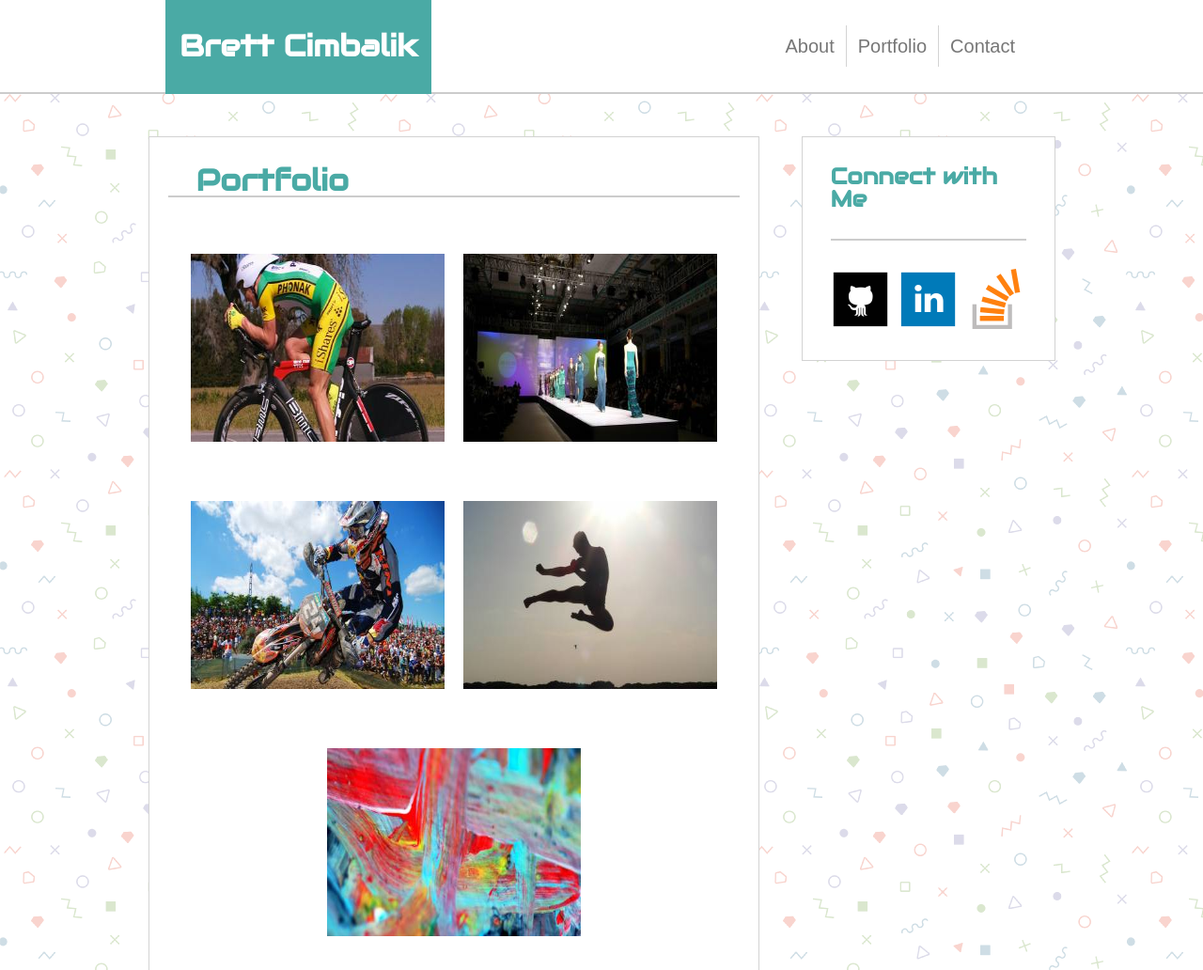
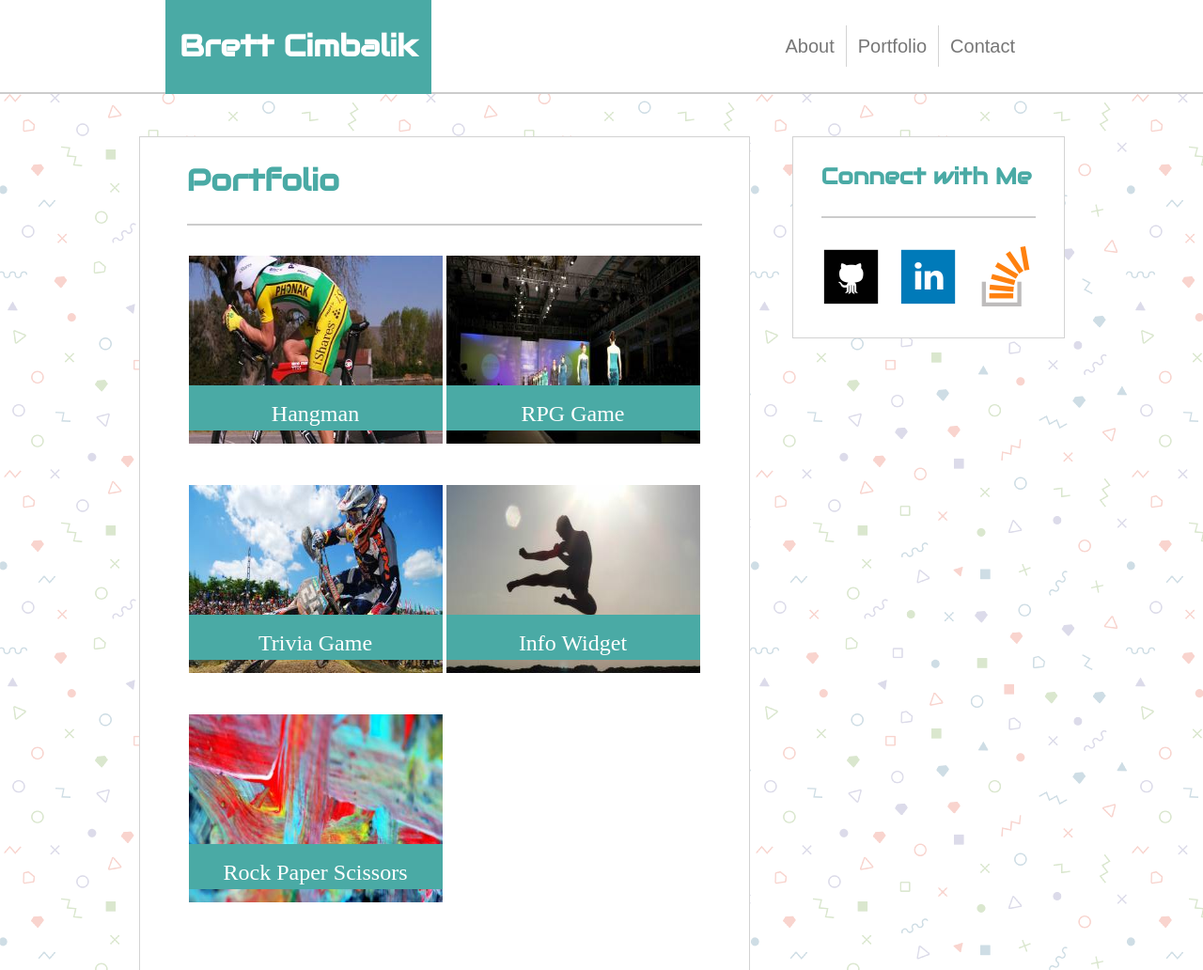
Before and after one commit to bcimbali/Basic-Portfolio, a plain HTML site: page portfolio.html in a window 1280 px wide. Shown: the top 1032 px of the page at 94% size. Drawn offline with Linux system fonts and the light colour scheme.

Commit message:
lined up portfolio images

```diff
--- a/assets/css/style.css
+++ b/assets/css/style.css
@@ -100,10 +100,9 @@ a.nav_list {
 }
 
 .portfolio_top {
-    isplay: flex;
+    display: flex;
     justify-content: flex-start;
     border-bottom: solid #cccccc 2px;
-    align-items: center;
     font-size: xx-large;
     color: #4aaaa5;
     /*border-bottom: solid #cccccc 2px;*/
@@ -112,19 +111,38 @@ a.nav_list {
 }
 
 .portfolio_bottom {
+    border-top: solid #cccccc 2px;
+    margin: 30px;
     display: flex;
-    flex-wrap: wrap;
-    justify-content: center;
-    align-content: flex-start;
+    flex-flow: row wrap;
     padding-top: 30px;
     /*margin: 30px;
     line-height: 30px;*/
 }
 
+.portfolio_box {
+    /*border: 2px solid red;*/
+    width: 270px;
+    height: 240px;
+    margin: 2px;
+}
+
+.overlay {
+    background-color: #4aaaa5;
+    color: white;
+    position: relative;
+    height: 20%;
+    width: 100%;
+    top: -65px;
+    text-align: center;
+    font-size: x-large;
+    line-height: 60px;
+  }
+
 .portfolio_bottom img {
     width: 270px;
     height: 200px;
-    margin: 30px 10px;
+    /*margin: 30px 10px;*/
 }
 
 .contact_bottom {
@@ -153,7 +171,7 @@ a.nav_list {
     margin-top: 45px;
     margin-left: 22.5px;
     padding: 30px;
-    width: 270px;
+    width: 290px;
 }
 
 .connect_top {
--- a/portfolio.html
+++ b/portfolio.html
@@ -30,27 +30,42 @@
 
             <!-- 'About Me', large box on left side -->
             <article class="about_me">
-                <div class="portfolio_top heading_font">
+                <div class="about_me_top heading_font">
                     <h1>
                         Portfolio
                     </h1>
                 </div>
 
                 <div class="portfolio_bottom">
-                    <div>
-                        <img src="./assets/images/flower_image.jpeg" alt="hangman" class="portfolio_image" >
+                    <div class="portfolio_box">
+                        <img src="./assets/images/flower_image.jpeg" alt="hangman">
+                        <div class="overlay">
+                            Hangman
+                        </div>
                     </div>
-                    <div>
-                        <img src="./assets/images/food_image.jpeg" alt="trivia_game" class="portfolio_image" >
+                    <div class="portfolio_box">
+                        <img src="./assets/images/food_image.jpeg" alt="trivia_game">
+                        <div class="overlay">
+                            RPG Game
+                        </div>
                     </div>
-                    <div>
-                        <img src="./assets/images/tokyo_image.jpeg" alt="rock_paper_scissors" class="portfolio_image" >
+                    <div class="portfolio_box">
+                        <img src="./assets/images/tokyo_image.jpeg" alt="rock_paper_scissors">
+                        <div class="overlay">
+                            Trivia Game
+                        </div>
                     </div>
-                    <div>
-                        <img src="./assets/images/ocean_shore_image.jpeg" alt="rpg_game" class="portfolio_image" >
+                    <div class="portfolio_box">
+                        <img src="./assets/images/ocean_shore_image.jpeg" alt="rpg_game">
+                        <div class="overlay">
+                            Info Widget
+                        </div>
                     </div>
-                    <div>
-                        <img src="./assets/images/jump_kick_image.jpeg" alt="Info_Widget" class="portfolio_image" >
+                    <div class="portfolio_box">
+                        <img src="./assets/images/jump_kick_image.jpeg" alt="Info_Widget">
+                        <div class="overlay">
+                            Rock Paper Scissors
+                        </div>
                     </div>
                 </div>
             </article>
```
